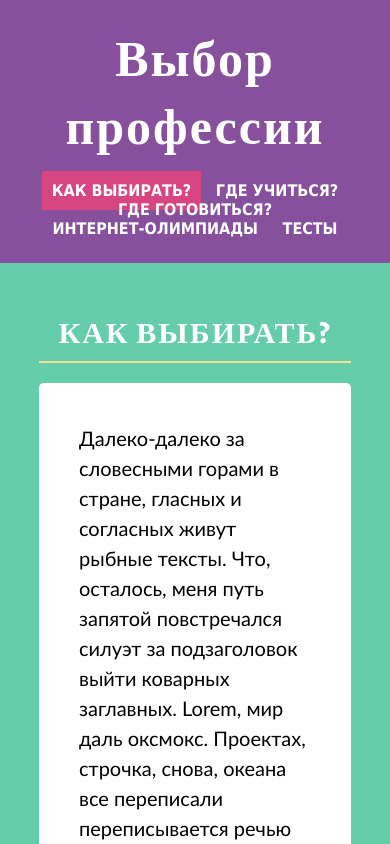
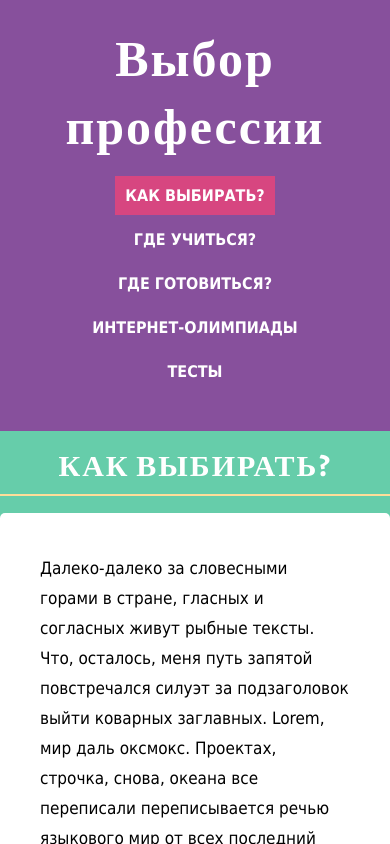
Before and after one commit to IgorBelskyAn/IgorBelskyAn.github.io, a plain HTML site: page index.html in a window 390 px wide. Shown: the top 844 px of the page. Drawn offline with nearby package versions, Linux system fonts and the light colour scheme.

Commit message:
Final(?)-adaptive

```diff
--- a/styles/style.css
+++ b/styles/style.css
@@ -9,7 +9,7 @@ body{
 }
 .container{
    margin: 0 auto;
-   max-width: 1536px
+
 }
 header{
 	background-color: #87509c;
@@ -22,16 +22,15 @@ header{
 .logo{
 	font-family: 'Alegreya', serif;
 	letter-spacing: 2px;
-	vertical-align: middle;
 	display: inline-block;
-	margin: 0 0 20px 0;
+	margin: 0;
 	color: white;
 	font-size: 50px;
 	font-weight: 800;
 
 }
 nav{
-	vertical-align: middle;
+margin-top: 20px;
 display: inline-block;
 }
 nav div{
@@ -56,7 +55,7 @@ nav a:hover{
 	background-color: #66CDAA;
 	box-sizing: border-box;
 	text-align: center;
-	padding: 50px 10%;
+	padding: 25px 10%;
 min-height: calc(100vh - 80px);
 
 }
@@ -66,8 +65,6 @@ min-height: calc(100vh - 80px);
 	padding: 40px;
 	text-align: left;
 	line-height: 30px;
-	font-family: calibri;
-	font-weight: 500;
 	font-size: 20px
 }
 .main-content h1{
@@ -90,3 +87,25 @@ footer{
 footer p{
 	margin: 0
 }
+@media (max-width: 1000px){
+	header{
+	padding: 25px 1%;
+}
+.main-content{
+	padding: 25px 5%;
+}
+}
+
+@media (max-width: 836px){
+nav div, nav{
+	display: block;
+	margin: 25px
+}
+.main-content{
+	padding: 15px 0;
+}
+.main-text{
+	font-size: 17px;
+
+}
+}
```
